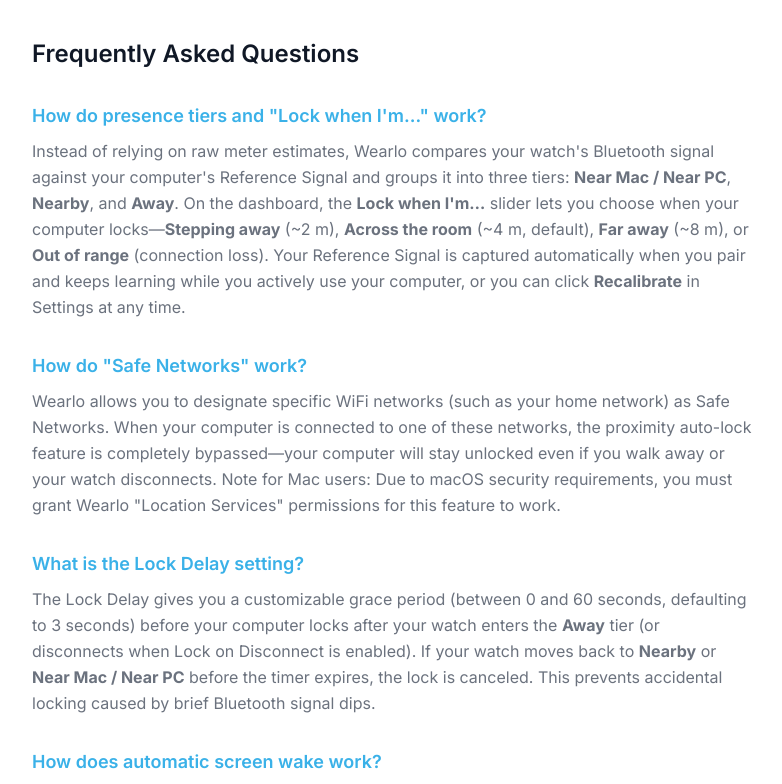
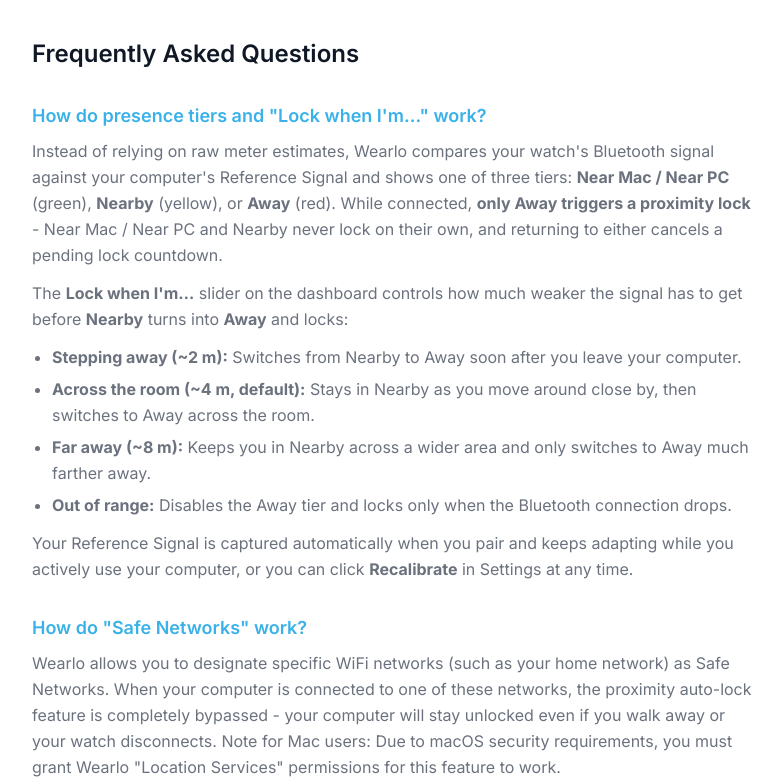
Before and after one commit to terry-brett/Wearlo-Website, a plain HTML site: page support.html in a window 1280 px wide. Shown: the part 660-1444 px from the top of the page, without its empty margins (248-1030 px from the left). Drawn offline with nearby package versions, Linux system fonts and the light colour scheme.

Commit message:
Update support.html

```diff
--- a/support.html
+++ b/support.html
@@ -140,12 +140,20 @@
 
         <div class="mb-8">
             <h3 class="text-lg font-semibold text-primary mb-2">How do presence tiers and "Lock when I'm…" work?</h3>
-            <p class="text-muted-foreground leading-relaxed">Instead of relying on raw meter estimates, Wearlo compares your watch's Bluetooth signal against your computer's Reference Signal and groups it into three tiers: <strong>Near Mac / Near PC</strong>, <strong>Nearby</strong>, and <strong>Away</strong>. On the dashboard, the <strong>Lock when I'm…</strong> slider lets you choose when your computer locks—<strong>Stepping away</strong> (~2 m), <strong>Across the room</strong> (~4 m, default), <strong>Far away</strong> (~8 m), or <strong>Out of range</strong> (connection loss). Your Reference Signal is captured automatically when you pair and keeps learning while you actively use your computer, or you can click <strong>Recalibrate</strong> in Settings at any time.</p>
+            <p class="text-muted-foreground leading-relaxed mb-3">Instead of relying on raw meter estimates, Wearlo compares your watch's Bluetooth signal against your computer's Reference Signal and shows one of three tiers: <strong>Near Mac / Near PC</strong> (green), <strong>Nearby</strong> (yellow), or <strong>Away</strong> (red). While connected, <strong>only Away triggers a proximity lock</strong> - Near Mac / Near PC and Nearby never lock on their own, and returning to either cancels a pending lock countdown.</p>
+            <p class="text-muted-foreground leading-relaxed mb-3">The <strong>Lock when I'm…</strong> slider on the dashboard controls how much weaker the signal has to get before <strong>Nearby</strong> turns into <strong>Away</strong> and locks:</p>
+            <ul class="list-disc pl-5 space-y-1.5 text-muted-foreground leading-relaxed mb-3">
+                <li><strong>Stepping away (~2 m):</strong> Switches from Nearby to Away soon after you leave your computer.</li>
+                <li><strong>Across the room (~4 m, default):</strong> Stays in Nearby as you move around close by, then switches to Away across the room.</li>
+                <li><strong>Far away (~8 m):</strong> Keeps you in Nearby across a wider area and only switches to Away much farther away.</li>
+                <li><strong>Out of range:</strong> Disables the Away tier and locks only when the Bluetooth connection drops.</li>
+            </ul>
+            <p class="text-muted-foreground leading-relaxed">Your Reference Signal is captured automatically when you pair and keeps adapting while you actively use your computer, or you can click <strong>Recalibrate</strong> in Settings at any time.</p>
         </div>
 
         <div class="mb-8">
             <h3 class="text-lg font-semibold text-primary mb-2">How do "Safe Networks" work?</h3>
-            <p class="text-muted-foreground leading-relaxed">Wearlo allows you to designate specific WiFi networks (such as your home network) as Safe Networks. When your computer is connected to one of these networks, the proximity auto-lock feature is completely bypassed—your computer will stay unlocked even if you walk away or your watch disconnects. Note for Mac users: Due to macOS security requirements, you must grant Wearlo "Location Services" permissions for this feature to work.</p>
+            <p class="text-muted-foreground leading-relaxed">Wearlo allows you to designate specific WiFi networks (such as your home network) as Safe Networks. When your computer is connected to one of these networks, the proximity auto-lock feature is completely bypassed - your computer will stay unlocked even if you walk away or your watch disconnects. Note for Mac users: Due to macOS security requirements, you must grant Wearlo "Location Services" permissions for this feature to work.</p>
         </div>
 
         <div class="mb-8">
@@ -177,7 +185,7 @@
 
         <div class="mb-8">
             <h3 class="text-lg font-semibold text-primary mb-2">My PC locked while I was sitting right in front of it. How do I fix this?</h3>
-            <p class="text-muted-foreground leading-relaxed">Wearlo automatically pauses locking while you're actively using your keyboard or mouse and adapts your Reference Signal to your normal desk posture. If your PC still locks when you sit still—for example, if your body or desk blocks the Bluetooth signal—click <strong>Recalibrate</strong> in Settings and stay at your computer for 10 seconds, choose a less sensitive stop on <strong>Lock when I'm…</strong> (such as <strong>Across the room</strong> or <strong>Far away</strong>), or increase <strong>Lock Delay</strong>.</p>
+            <p class="text-muted-foreground leading-relaxed">Wearlo automatically pauses locking while you're actively using your keyboard or mouse and adapts your Reference Signal to your normal desk posture. If your PC still locks when you sit still - for example, if your body or desk blocks the Bluetooth signal - click <strong>Recalibrate</strong> in Settings and stay at your computer for 10 seconds, choose a less sensitive stop on <strong>Lock when I'm…</strong> (such as <strong>Across the room</strong> or <strong>Far away</strong>), or increase <strong>Lock Delay</strong>.</p>
         </div>
     </main>
 
```
